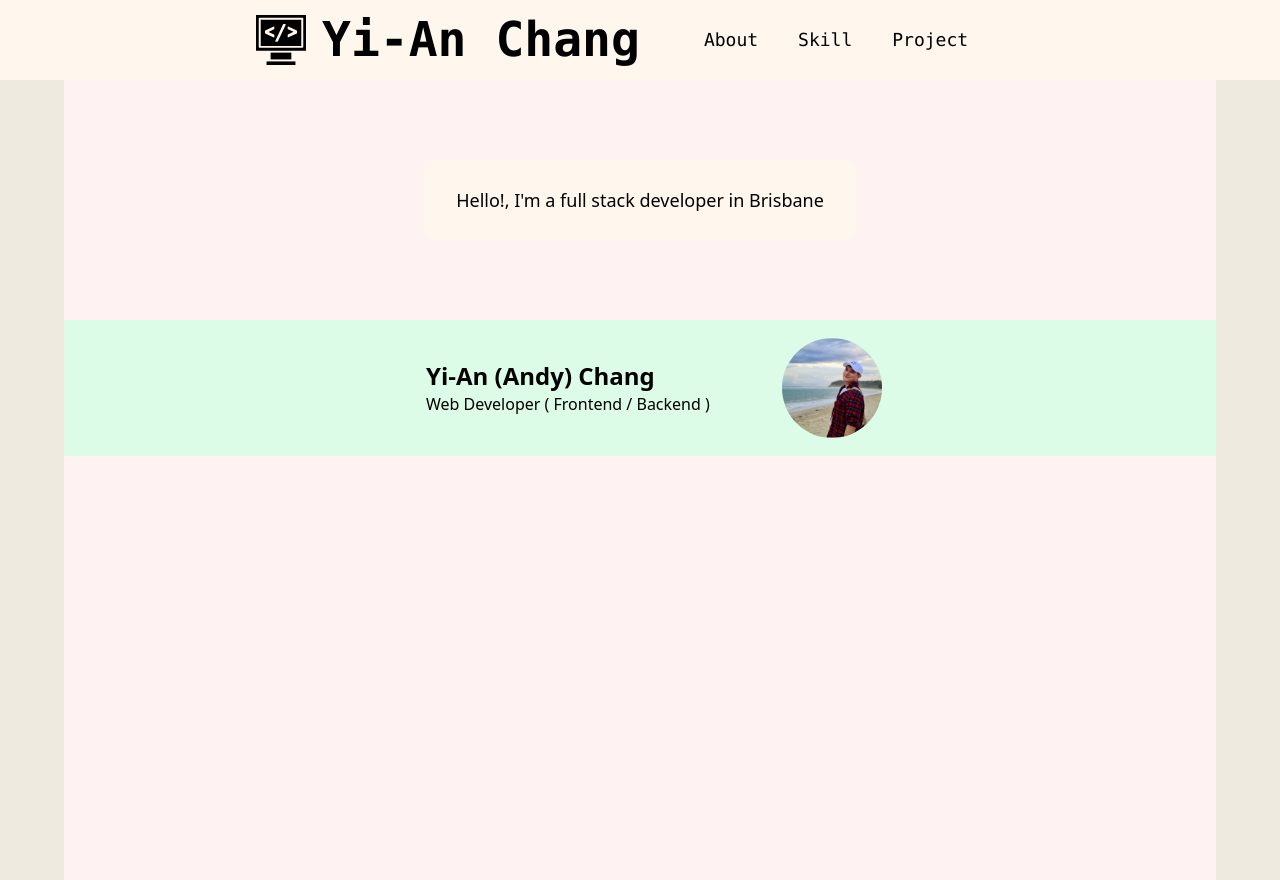
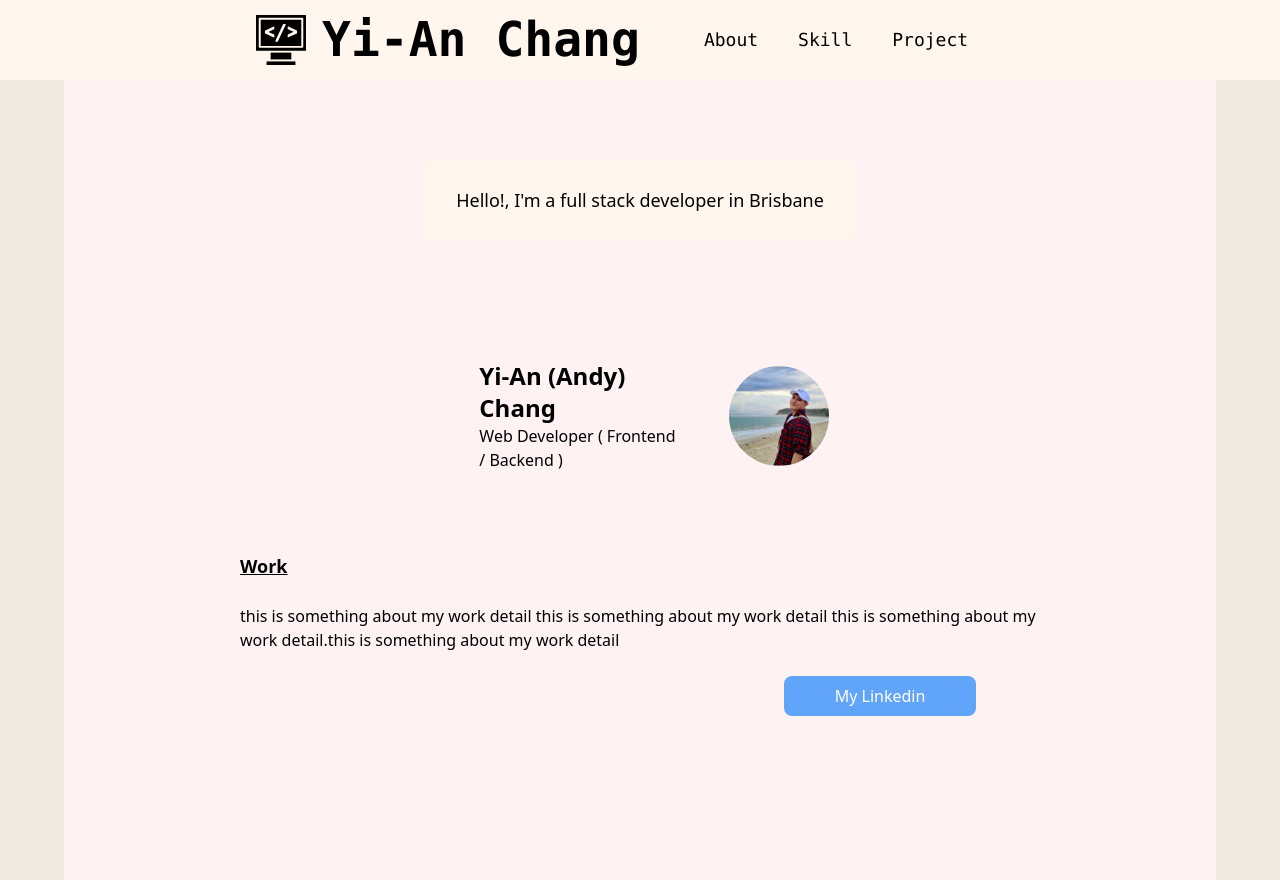
Before and after one commit to yianchang1993/portfolio-next-app, a Next.js app: page / in a window 1280 px wide. Built offline with nearby package versions, Linux system fonts and the light colour scheme.

Commit message:
setup work section

```diff
--- a/components/AboutMe.js
+++ b/components/AboutMe.js
@@ -4,12 +4,12 @@ import DP from '../img/DP.svg'
 
 function AboutMe() {
   return (
-    <div className="flex justify-center bg-green-100">
+    <div className="md:flex justify-center ">
       <div className=" w-96  p-10 md:w-2/6  ">
         <h2 className="text-2xl font-bold">Yi-An (Andy) Chang</h2>
         <p>Web Developer ( Frontend / Backend )</p>
       </div>
-      <div className="flex items-center px-3 ">
+      <div className="flex items-center p-3 justify-center ">
         <Image
           className="border rounded-full border-white"
           layout="fixed"
--- a/components/Content.js
+++ b/components/Content.js
@@ -1,13 +1,15 @@
 import React, { Component } from 'react'
 import Hero from '../components/Hero'
 import AboutMe from '../components/AboutMe'
+import Work from '../components/Work'
 
 function Content() {
   return (
     <div className="h-screen bg-backgoundColor ">
-      <div className="w-100 bg-red-50 mx-16 h-screen">
+      <div className=" bg-red-50 mx-16 h-screen md:px-40">
         <Hero />
         <AboutMe />
+        <Work/>
       </div>
     </div>
   )
--- /dev/null
+++ b/components/Work.js
@@ -0,0 +1,21 @@
+import React from 'react'
+
+function Work() {
+  return (
+    <div className="py-10 relative">
+      <div className="px-4">
+        <h2 className="text-lg font-bold underline decoration-solid">Work</h2>
+      </div>
+      <br />
+      <p className="px-4">
+        this is something about my work detail this is something about my work
+        detail this is something about my work detail.this is something about my
+        work detail
+      </p>
+      <br/>
+      <button className="text-white absolute right-0 w-48 h-10 bg-blue-400 rounded-lg mx-5 sm:mx-10 md:mx-20">My Linkedin</button>
+    </div>
+  )
+}
+
+export default Work
```
Also changed, not shown: components/Navbar.js (+2 -2 lines).
